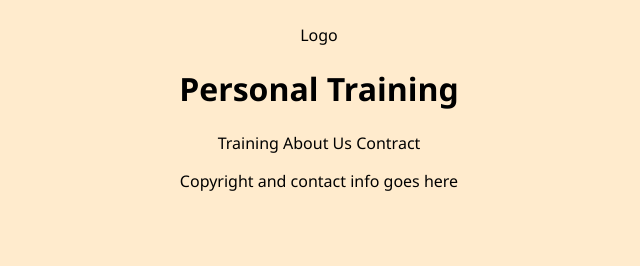
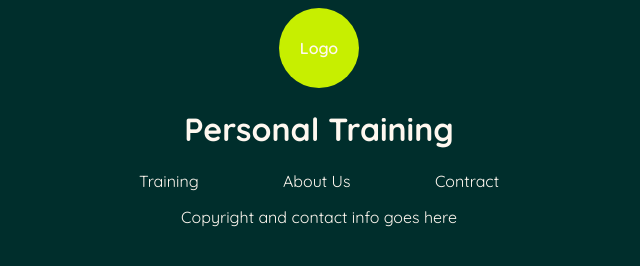
Before and after one commit to perripez/t1w2-flexbox-animations, a plain HTML site: page index.html in a window 1280 px wide. Shown: the whole page, without its empty margins (321-961 px from the left). Drawn offline with Linux system fonts and the light colour scheme.

Commit message:
header design, logo and nav menu

```diff
--- a/CSS/style.css
+++ b/CSS/style.css
@@ -1,13 +1,50 @@
+@import url('https://fonts.googleapis.com/css2?family=Quicksand:wght@300..700&display=swap');
 * {
-    color: black;
+    color: #FFF8F0;
+    font-family: "quicksand";
 }
 
 body {
-    background-color: blanchedalmond;
+    background-color:#002E2C;
     font-family:'Segoe UI', Tahoma, Geneva, Verdana, sans-serif;
     display: flex;
     flex-direction: column;
+    /* Text align is horizontal */
     text-align: center;
+    /* Align items is vertical */
     align-items: center;
+}
 
+header {
+    display: flex;
+    flex-direction: column;
+    /* Text align is horizontal */
+    text-align: center;
+    /* Align items is vertical */
+    align-items: center;
 }
+
+.logo {
+    height: 80px;
+    width: 80px;
+    background-color: #C7EF00;
+    display:flex;
+    justify-content:center;
+    text-align:center;
+    align-items:center;
+    border-radius: 50%;
+}
+
+.logo p {
+    color:#FFF8F0;
+    font-weight: 600;
+    font-size: 1rem;
+}
+
+nav a {
+    text-decoration: none;
+    padding-left: 2rem;
+    padding-right: 2rem;
+    margin-left: 0.5rem;
+    margin-right: 0.5rem;
+}
--- a/index.html
+++ b/index.html
@@ -8,14 +8,14 @@
 </head>
 <body>
     <header>
-        <div>
+        <div class="logo">
             <p>Logo</p>
         </div>
     <h1>Personal Training</h1>
         <nav>
-            <a>Training</a>
-            <a>About Us</a>
-            <a>Contract</a>
+            <a href="#">Training</a>
+            <a href="#">About Us</a>
+            <a href="#">Contract</a>
         </nav>
 </header>
 <main>
```
